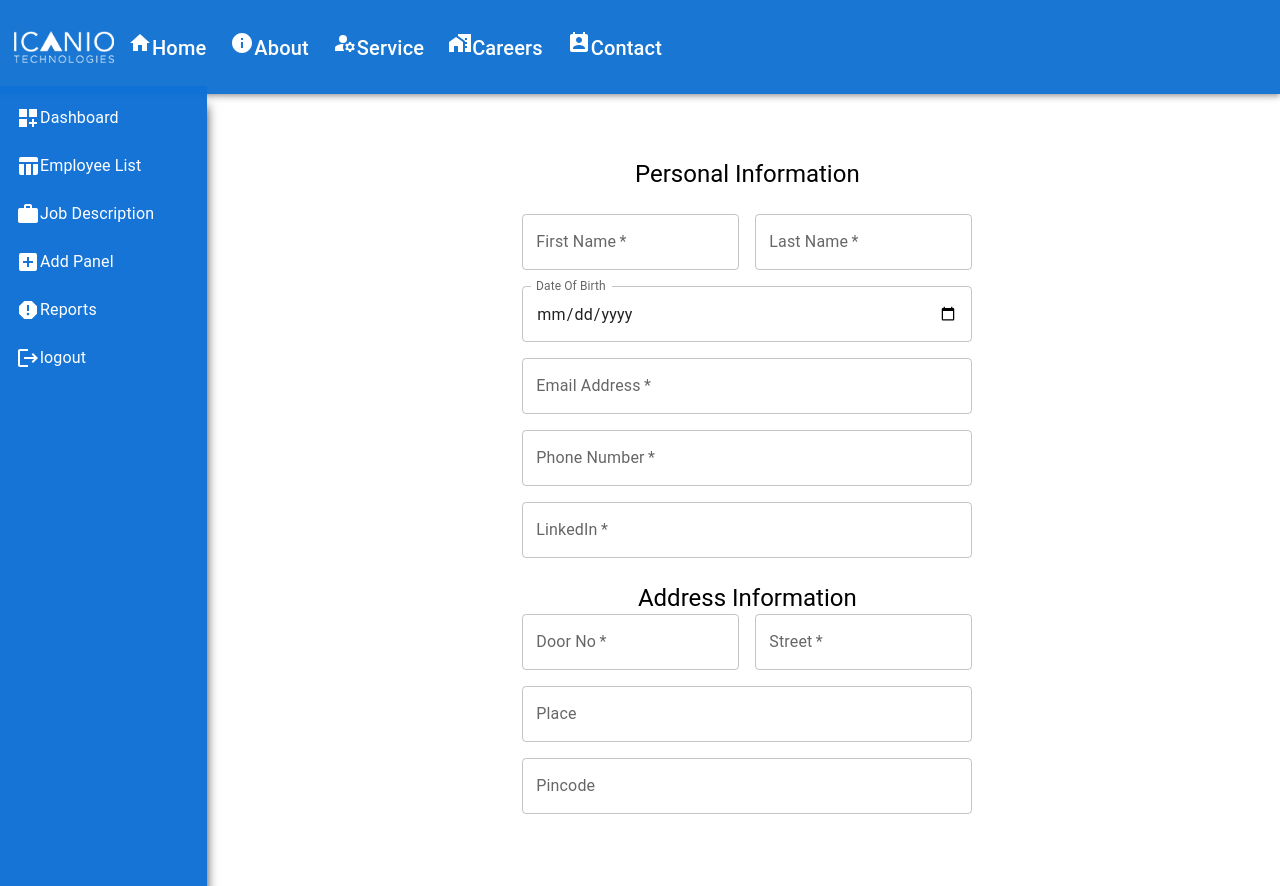
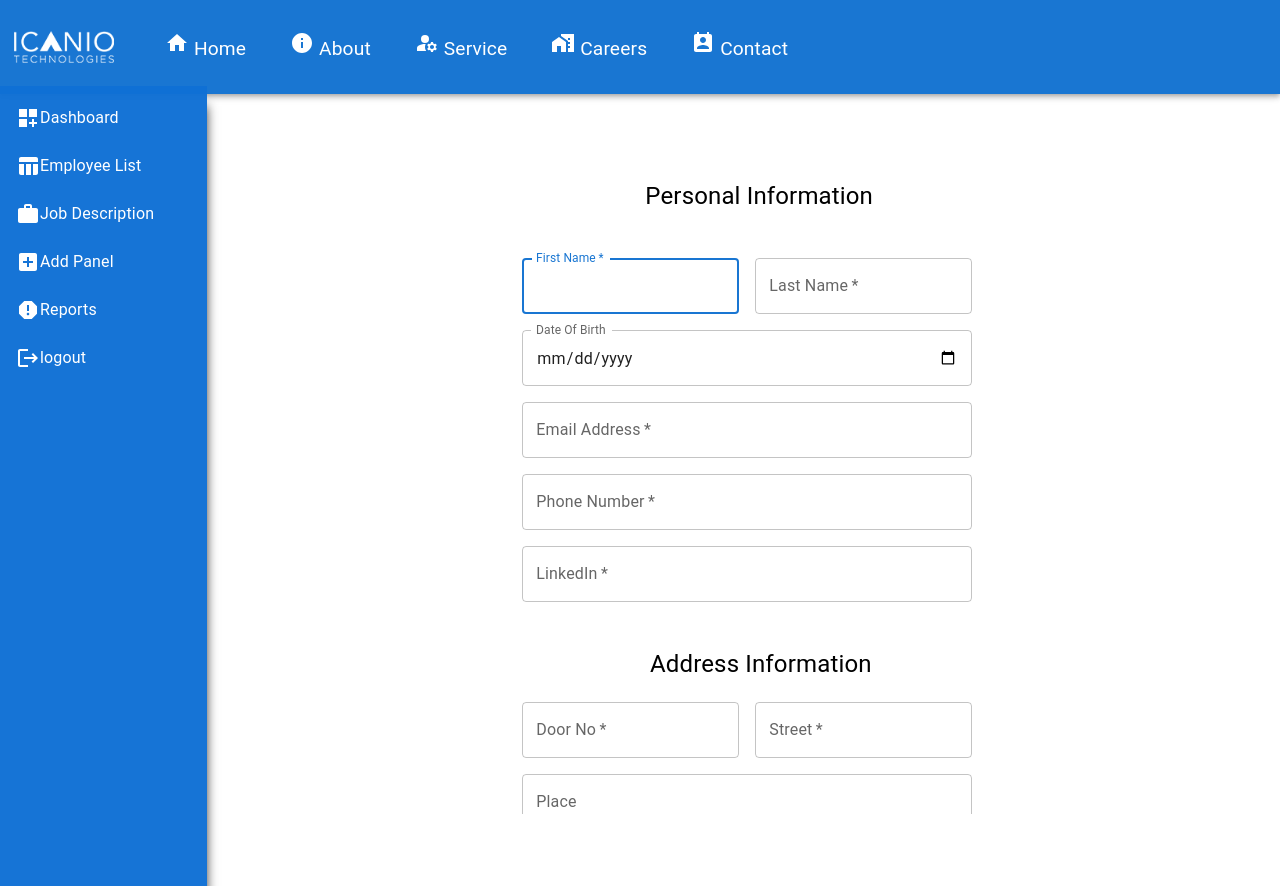
Before and after one commit to kanthan2000/Job-Application, a React (Create React App) app: page /update in a window 1280 px wide. Built offline with nearby package versions, Linux system fonts and the light colour scheme.

Commit message:
fixed error

```diff
--- a/src/components/Form/JobDescription/JobDescription.js
+++ b/src/components/Form/JobDescription/JobDescription.js
@@ -48,7 +48,7 @@ const JobDescription = () => {
 									fullWidth
 									id="firstName"
 									label="From"
-									Focused
+									focused
 								/>
 							</Grid>
 							<Grid item xs={4}>
--- a/src/components/Form/tabs/Navtab.js
+++ b/src/components/Form/tabs/Navtab.js
@@ -17,11 +17,10 @@ function TabPanel(props) {
 		hidden={value !== index}
 		id={`simple-tabpanel-${index}`}
 		aria-labelledby={`simple-tab-${index}`}
-      {...other}
-    >
+		{...other} >
 		{value === index && (
 		<Box sx={{ p: 3 }}>
-          <Typography>{children}</Typography>
+			<>{children}</>
 		</Box>
 		)}
 	</div>
@@ -53,7 +52,7 @@ export default function BasicTabs() {
 	<Navbar>
 		<div className='main--box'>
 			<Box sx={{ width: '100%' }}>
-      <Box sx={{ borderBottom: 1, borderColor: 'divider' }}>
+				<Box sx={{}}>
 					<Tabs value={value} onChange={handleChange} aria-label="basic tabs example">
 						<Tab label="CV Parses" {...a11yProps(0)} />
 						<Tab label="Interview" {...a11yProps(1)} />
@@ -68,10 +67,8 @@ export default function BasicTabs() {
 				<TabPanel value={value} index={1}>
 					Item Two
 				</TabPanel>
-
 			</Box>
 		</div>
-
 	</Navbar>
 	</>
 	);
--- a/src/components/Form/tabs/Personal.js
+++ b/src/components/Form/tabs/Personal.js
@@ -4,7 +4,6 @@ import CssBaseline from '@mui/material/CssBaseline';
 import TextField from '@mui/material/TextField';
 import Grid from '@mui/material/Grid';
 import Box from '@mui/material/Box';
-import Typography from '@mui/material/Typography';
 import Container from '@mui/material/Container';
 import { createTheme, ThemeProvider } from '@mui/material/styles';
 import Professional from './professional/Professional'
@@ -20,7 +19,7 @@ import { Formik, Form } from 'formik';
 
 const theme = createTheme();
 
-export default function SignUp() {
+export default function Personal(props) {
 
 	let [error, setError] = React.useState(false)
 	let [msg, setMsg] = React.useState("")
@@ -131,7 +130,7 @@ export default function SignUp() {
 
 
 	return (
-	<ThemeProvider theme={theme}>
+	// <ThemeProvider theme={theme}>
 		<Container component="main" maxWidth="xs">
 			<CssBaseline />
 			<Formik
@@ -145,17 +144,17 @@ export default function SignUp() {
 				}}
 				>
 				{({ errors, touched, validateField, validateForm }) => (
-					<Form>
+                <>
 					<Box sx={{
 						marginTop: 8,
 						display: 'flex',
 						flexDirection: 'column',
 						alignItems: 'center',
 						}}>
-						<Typography sx={{color: "black"}} component="h1" variant="h5">
+						<p style={{color: "black", fontSize: "1.5rem"}}>
 							Personal Information
-						</Typography>
-						<Box component="form" noValidate onSubmit={handleSubmit} sx={{ mt: 3 }}>
+						</p>
+						<Box noValidate onSubmit={handleSubmit} sx={{ mt: 3 }}>
                             <Grid container spacing={2}>
                                 <Grid item xs={12} sm={6}>
                                     <TextField
@@ -165,7 +164,7 @@ export default function SignUp() {
                                         fullWidth
                                         id="firstName"
                                         label="First Name"
-                                        Focused
+                                        focused
                                     />
                                 </Grid>
                                 <Grid item xs={12} sm={6}>
@@ -179,7 +178,7 @@ export default function SignUp() {
                                     />
                                 </Grid>
                                 <Grid item xs={12} sm={6}>
-                                <Stack component="form" noValidate spacing={3}>
+                                    <Stack noValidate spacing={3}>
                                         <TextField
                                             id="dob"
                                             label="Date Of Birth"
@@ -190,7 +189,6 @@ export default function SignUp() {
                                             shrink: true,
                                             }}
                                         />
-
                                     </Stack>
                                 </Grid>
                                 <Grid item xs={12}>
@@ -239,20 +237,18 @@ export default function SignUp() {
                                 alignItems: 'center',
                                     mt: 3 ,
                                 }} >
-                                    <Typography sx={{color: "black"}} component="h1" variant="h5">
+                                <p style={{color: "black", fontSize: "1.5rem"}}>
                                     Address Information
-                                    </Typography>
+                                </p>
                                 <Grid container spacing={2}>
                                     <Grid item xs={12} sm={6}>
-                                                <TextField
-                                                    required
+                                        <TextField required
                                             fullWidth
                                             name="DoorNo"
                                             label="Door No"
                                             type="number"
                                             id="doorNo"
-                                                    autoComplete="doorno"
-                                                />
+                                            autoComplete="doorno" />
                                     </Grid>
                                     <Grid item xs={12} sm={6}>
                                         <TextField
@@ -293,7 +289,7 @@ export default function SignUp() {
                                     flexDirection: 'column',
                                     alignItems: 'center',
                                     }} >
-                                        {professionalComponents.map((value, idx) => <Professional id={idx}/>)}
+                                        {professionalComponents.map((value, idx) => <Professional id={idx} key={idx}/>)}
                                     <Button
                                         onClick={renderProfessionalForm}
                                         fullWidth
@@ -306,12 +302,9 @@ export default function SignUp() {
                                         flexDirection: 'column',
                                         alignItems: 'center',
                                         mt: 3 ,
-                                    }} >
-
-
-                                            {qualificationComponents.map(value => <Qualification />)}
-                                        <Button
-                                        onClick={renderQualificationForm}
+                                        }}>
+                                            {qualificationComponents.map((value, idx) => <Qualification key={idx} />)}
+                                        <Button onClick={renderQualificationForm}
                                             fullWidth
                                             variant="contained"
                                             sx={{ mt: 3, mb: 2 }}
@@ -327,11 +320,16 @@ export default function SignUp() {
                             alignItems: 'center',
                             mt: 3 ,
                             }} >
-                                            <Typography sx={{color: "black"}} component="h1" variant="h5">
+                            <p style={{color: "black", fontSize: "1.5rem"}} >
                                 Resume
-                                            </Typography>
+                            </p>
                             <Resume />
                         </Box>
+                        <Button
+                            type="submit"
+                            fullWidth
+                            variant="contained"
+                            sx={{ mt: 3, mb: 2 }} > Save </Button>
                                         {/* <Box sx={{
                                             marginTop: 5,
                                             display: 'flex',
@@ -346,17 +344,12 @@ export default function SignUp() {
                                                 rows={2}
                                                 />
                                         </Box> */}
-                                            <Button
-                                                type="submit"
-                                                fullWidth
-                                                variant="contained"
-                                                sx={{ mt: 3, mb: 2 }} > Save </Button>
 						</Box>
 					</Box>
-					</Form>
+                </>
 		)}
 			</Formik>
 		</Container>
-	</ThemeProvider>
+	// </ThemeProvider>
 	);
 }
--- a/src/components/Form/tabs/professional/Professional.js
+++ b/src/components/Form/tabs/professional/Professional.js
@@ -37,9 +37,9 @@ const Professional = (props) => {
                     display: "flex",
                     alignItems: "center"
                 }}>
-                    <Typography sx={{color: "black"}} component="h1" variant="h5">
+                    <p style={{color: "black"}}>
                         Professional Details
-                    </Typography>
+                    </p>
                     <Button onClick={onRemoveHandler}>
                         <CancelOutlinedIcon sx={{
                             position: "relative",
@@ -49,10 +49,9 @@ const Professional = (props) => {
                 </div>
             <Grid container spacing={2}>
             <Grid item xs={12}>
-                <Autocomplete
+                <Autocomplete options={company}
                     disablePortal
                     id="combo-box-demo"
-                options={company}
                     sx={{ width: 450 }}
                     renderInput={(params) => <TextField {...params} name="company" label="Company" />}
                 />
@@ -81,7 +80,6 @@ const Professional = (props) => {
                         shrink: true,
                         }}
                     />
-
                 </Stack>
             </Grid>
             <Grid item xs={12} sm={6}>
@@ -101,8 +99,7 @@ const Professional = (props) => {
             </Grid>
         </Grid>
     </Box>
-        </>
-    )
+</>)
 }
 
 export default Professional
--- a/src/components/admin/Navbar/navbar.js
+++ b/src/components/admin/Navbar/navbar.js
@@ -35,8 +35,7 @@ const  Navbar = (props) =>{
         top: "0",
         width: "100%",
         left: "0",
-        flexGrow: "1",
-
+        flexGrow: "1"
     }
 
     const onclickprofile = (event) =>{
@@ -54,30 +53,26 @@ const  Navbar = (props) =>{
                 <IconButton
                     size="large"
                     edge="start"
-                    color="inherit"
-                    aria-label="menu"
-                    sx={{ mr: 2,
-                        margin:'9px'}}
-                >
+                    sx={{ mr: 2, margin:'9px'}} >
                     <img src={logo} style={imgStyle}/>
                 </IconButton>
-                <div style={{display:"-webkit-box"}}>
-                <Typography variant="h6" component="div" sx={{ marginLeft: "1.5rem",cursor:'pointer'}}>
-                <Home/><Link to="/home">Home</Link>
-                </Typography>
-                <Typography variant="h6" component="div" sx={{ marginLeft: "1.5rem",cursor:'pointer'}}>
-                <InfoIcon/>About
-                </Typography>
-                <Typography variant="h6" component="div" sx={{marginLeft: "1.5rem",cursor:'pointer'}}>
-                <ManageAccountsIcon />Service
-                </Typography>
-                <Typography variant="h6" component="div" sx={{ marginLeft: "1.5rem",cursor:'pointer'}}>
-                <MapsHomeWorkIcon />Careers
-                </Typography>
-                <Typography variant="h6" component="div" sx={{ marginLeft: "1.5rem",cursor:'pointer'}}>
-                <PermContactCalendarIcon />Contact
-                </Typography>
-                </div>
+                <>
+                    <p style={{ marginLeft: "1.5rem", cursor:'pointer'}}>
+                        <Home/> <Link to="/home">Home</Link>
+                    </p>
+                    <p style={{ marginLeft: "1.5rem", cursor:'pointer'}}>
+                        <InfoIcon/> About
+                    </p>
+                    <p style={{marginLeft: "1.5rem", cursor:'pointer'}}>
+                        <ManageAccountsIcon /> Service
+                    </p>
+                    <p style={{ marginLeft: "1.5rem", cursor:'pointer'}}>
+                        <MapsHomeWorkIcon /> Careers
+                    </p>
+                    <p style={{ marginLeft: "1.5rem", cursor:'pointer'}}>
+                        <PermContactCalendarIcon /> Contact
+                    </p>
+                </>
                 {/* <Button onClick={onclickprofile}  color="inherit" sx={{marginLeft: "50rem"}}>
                     <img src={Avatar} width="50" />
                 </Button> */}
@@ -86,9 +81,9 @@ const  Navbar = (props) =>{
         </Box>
 
 
-        <div>
+        <>
             <Grid container spacing={1} >
-                <Grid item xs={2} sx={{backgroundColor:"#0f70d5f7",boxShadow:"-1px 20px 11px 0px",height:"100vh"}}>
+                <Grid item xs={2} sx={{backgroundColor:"#0f70d5f7", boxShadow:"-1px 20px 11px 0px", height:"100vh"}}>
                     <Link to="/home">
                         <ListItemButton>
                             <DashboardCustomizeIcon /> <ListItemText primary="Dashboard" />
@@ -106,17 +101,17 @@ const  Navbar = (props) =>{
                     </Link> */}
                     <Link to="/jobDescription">
                         <ListItemButton>
-                        <WorkIcon/><ListItemText primary="Job Description" />
+                            <WorkIcon/> <ListItemText primary="Job Description" />
                         </ListItemButton>
                     </Link>
                     <Link to="/addpanel">
                         <ListItemButton>
-                        <AddBoxIcon /><ListItemText primary="Add Panel" />
+                            <AddBoxIcon /> <ListItemText primary="Add Panel" />
                         </ListItemButton>
                     </Link>
                     <Link to="#">
                         <ListItemButton>
-                        <ReportIcon /><ListItemText primary="Reports" />
+                            <ReportIcon /> <ListItemText primary="Reports" />
                         </ListItemButton>
                     </Link>
 
@@ -132,7 +127,7 @@ const  Navbar = (props) =>{
                     {props.children}
                 </Grid>
             </Grid>
-        </div>
+        </>
     </>
     )
 }
```
Lines whose indentation alone changed are shown as unchanged.
